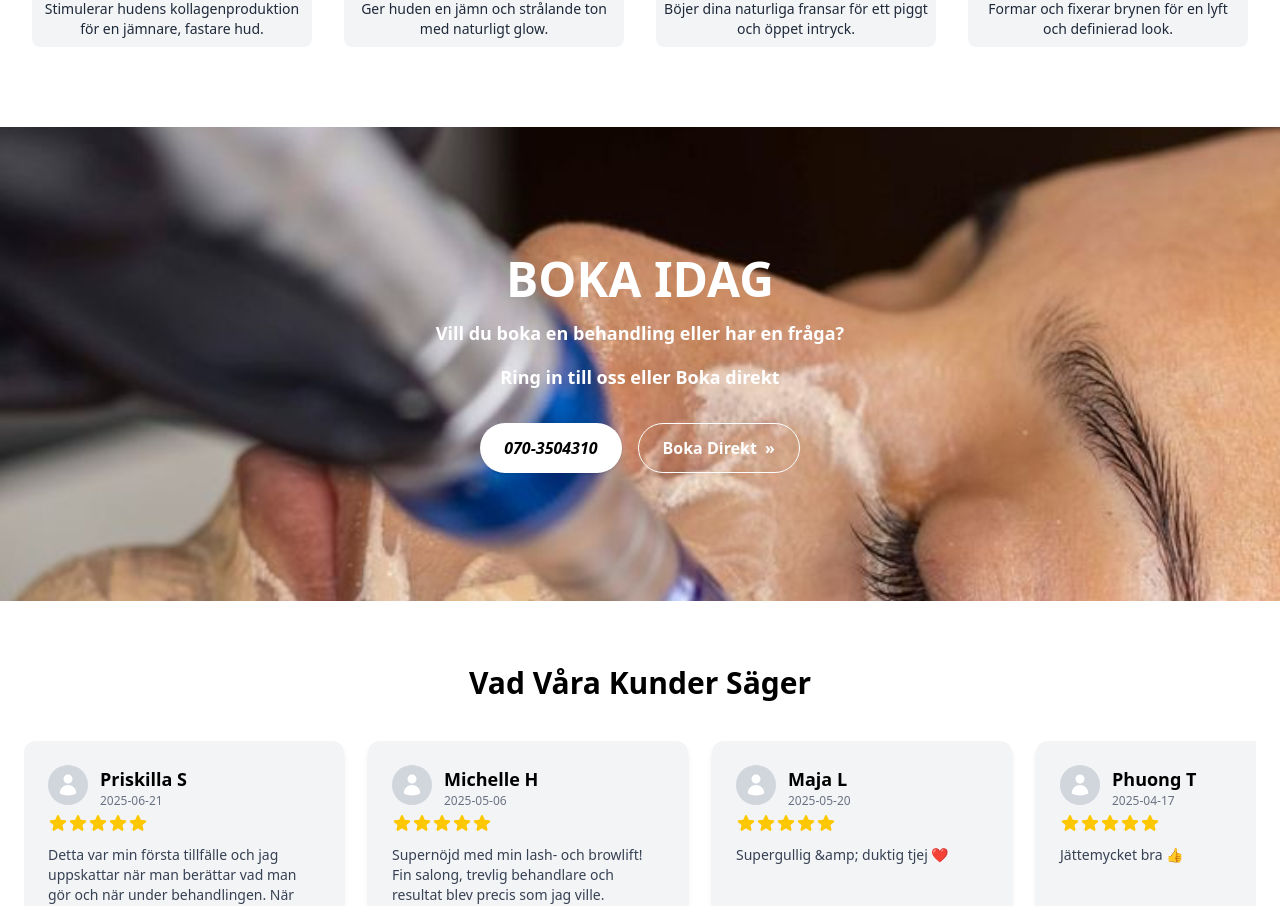
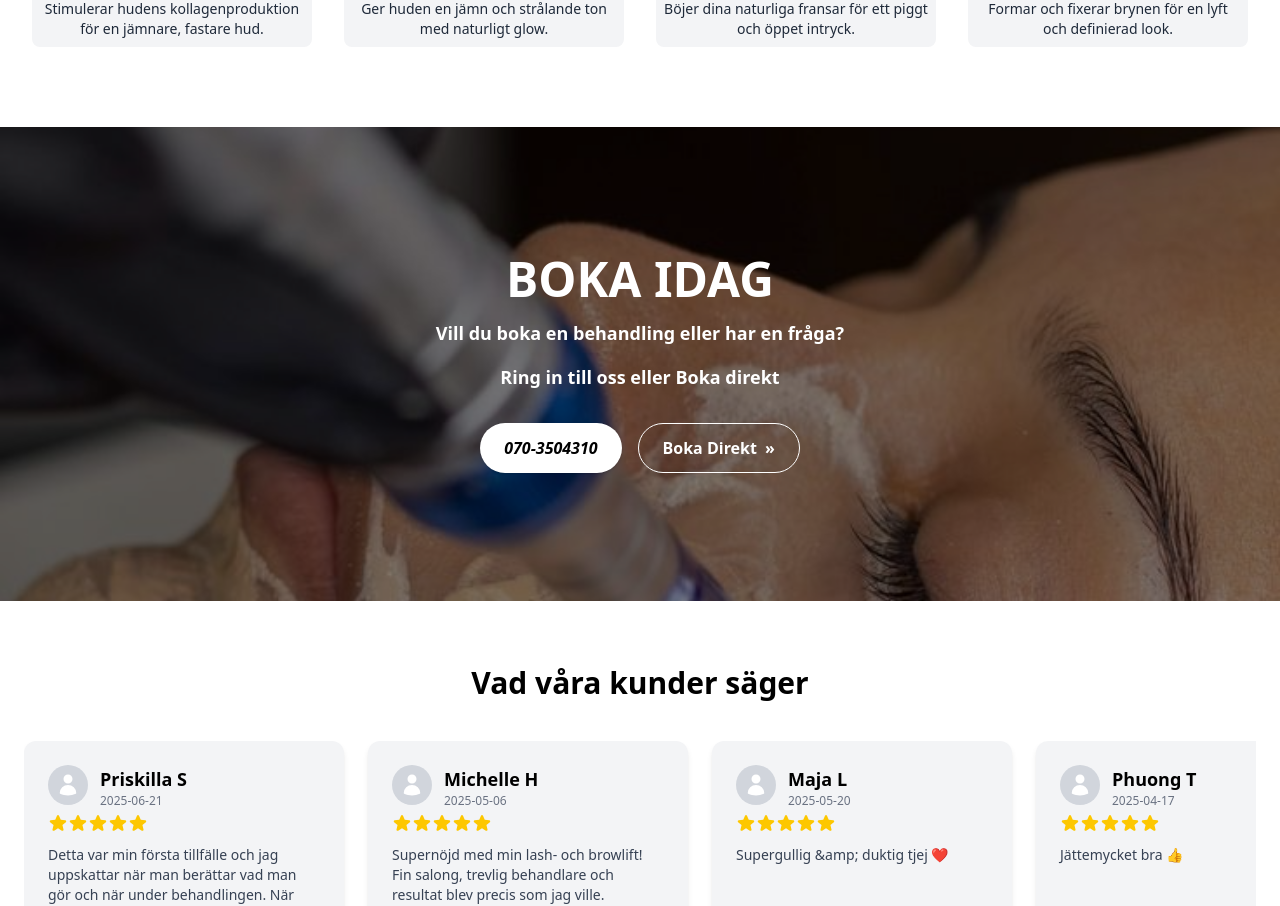
Before and after one commit to Yassmin97/A-clinic, a React (Vite) app: page / in a window 1280 px wide. Shown: the part 1137-2043 px from the top of the page. Built offline with nearby package versions, Linux system fonts and the light colour scheme.

Commit message:
updated footer

```diff
--- a/src/Components/Footer.jsx
+++ b/src/Components/Footer.jsx
@@ -7,10 +7,10 @@ const Footer = () => {
         <div>
           <h3 className='font-semibold text-lg mb-2'>A Clinic</h3>
           <ul className='space-y-1'>
-            <li><a href="#" className='hover:text-[#4287f5]'>Hem</a></li>
-            <li><a href="#" className='hover:text-[#4287f5]'>Behandling</a></li>
-            <li><a href="#" className='hover:text-[#4287f5]'>Om oss</a></li>
-            <li><a href="#" className='hover:text-[#4287f5]'>Kontakta oss</a></li>
+            <li><a href="/" className='hover:text-[#4287f5]'>Hem</a></li>
+            <li><a href="/Behandling" className='hover:text-[#4287f5]'>Behandling</a></li>
+            <li><a href="/About" className='hover:text-[#4287f5]'>Om oss</a></li>
+            <li><a href="/Contact" className='hover:text-[#4287f5]'>Kontakta oss</a></li>
           </ul>
         </div>
 
--- a/src/Components/Reviews.jsx
+++ b/src/Components/Reviews.jsx
@@ -67,7 +67,7 @@ const reviews = [
 const Reviews = () => {
   return (
     <div className="py-16 px-6 bg-white">
-      <h2 className="text-3xl font-bold text-center mb-10 text-black">Vad Våra Kunder Säger</h2>
+      <h2 className="text-3xl font-bold text-center mb-10 text-black">Vad våra kunder säger</h2>
 
       <div className="flex overflow-x-auto space-x-6 pb-4 no-scrollbar">
         {reviews.map((review, index) => (
--- a/src/Pages/Home.jsx
+++ b/src/Pages/Home.jsx
@@ -63,7 +63,9 @@ const Home = () => {
             </div>
         </div>
 
-        <section className="bg-fixed bg-center bg-cover text-white text-center py-32 px-4" style={{backgroundImage: "url('/micro2.jpeg')"}}>
+        <section className="bg-fixed relative bg-center bg-cover text-white text-center py-32 px-4" style={{backgroundImage: "url('/micro2.jpeg')"}}>
+          <div className="absolute inset-0 bg-black/50 z-0" />
+          <div className="relative z-10">
         <h2 className="text-5xl font-bold mb-4 text-white">BOKA IDAG</h2>
         <p className="text-lg mb-4 font-semibold">Vill du boka en behandling eller har en fråga?</p>
         <p className="text-lg mb-8 font-semibold">Ring in till oss eller Boka direkt</p>
@@ -79,7 +81,7 @@ const Home = () => {
                 Boka Direkt <span>&raquo;</span>
             </a>
         </div>
-
+      </div>
         </section>
         <Reviews />
 
```
